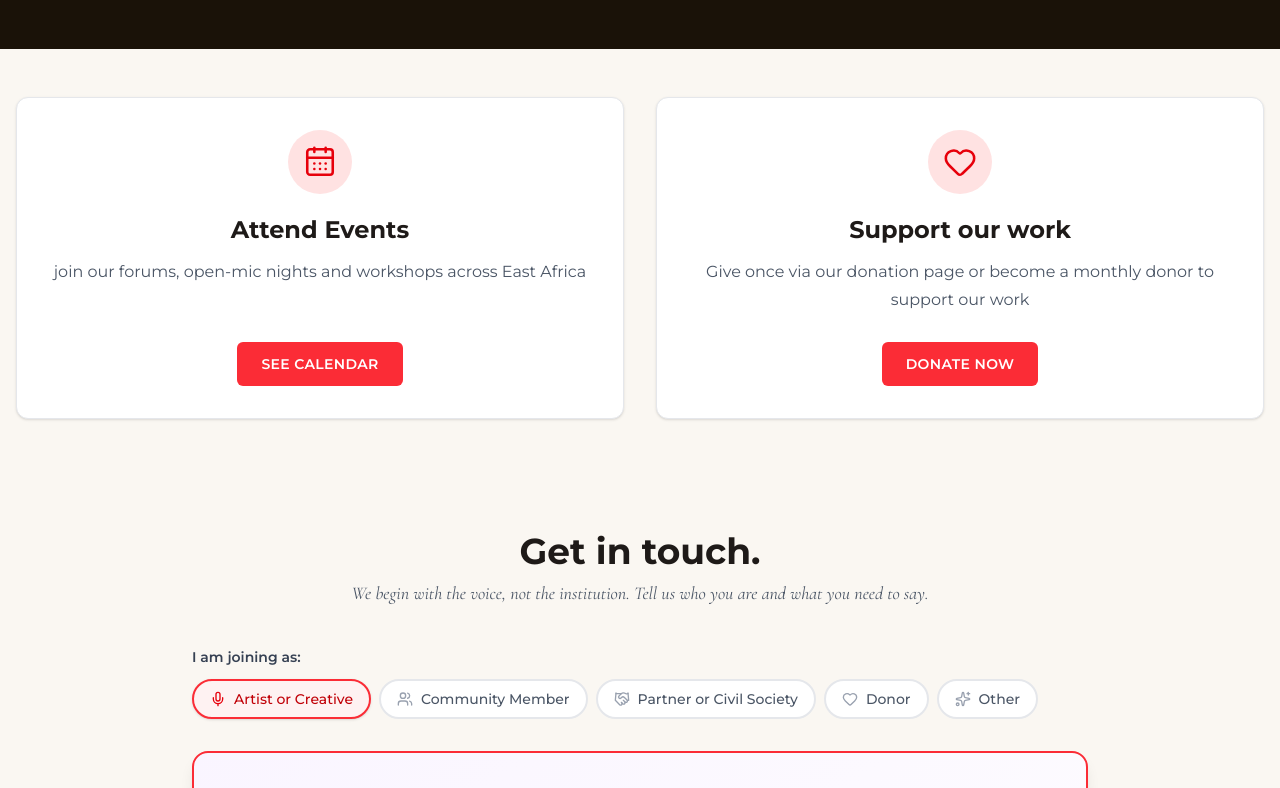
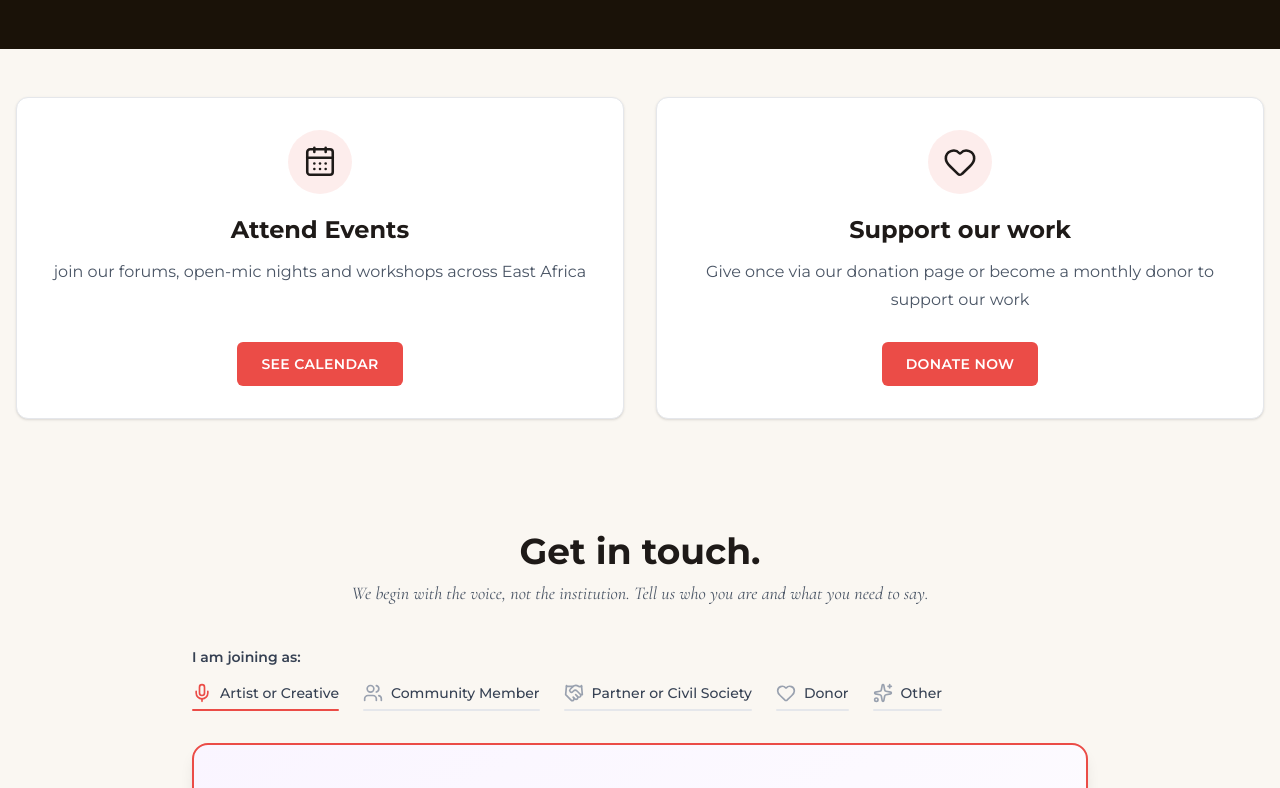
Before and after one commit to Jkosencha/Anika-Initiative, a React (Vite) app: page /get-involved in a window 1280 px wide. Shown: the part 244-1032 px from the top of the page. Built offline with nearby package versions, Linux system fonts and the light colour scheme.

Commit message:
feat&fix: changed color schema and redesigned the i am joining as section

```diff
--- a/src/pages/GetInvolved.jsx
+++ b/src/pages/GetInvolved.jsx
@@ -34,7 +34,7 @@ const GetInvolved = () => {
       description:
         "join our forums, open-mic nights and workshops across East Africa",
       cta: "SEE CALENDAR",
-      color: "red",
+      color: "coral",
       action: () => navigate("/events"),
     },
     {
@@ -43,7 +43,7 @@ const GetInvolved = () => {
       description:
         "Give once via our donation page or become a monthly donor to support our work",
       cta: "DONATE NOW",
-      color: "red",
+      color: "coral",
       action: () => navigate("/donate"),
     },
   ];
@@ -58,13 +58,14 @@ const GetInvolved = () => {
 
   const roleColors = {
     artist: {
-      bg: "bg-red-50",
-      border: "border-red-500",
-      ring: "ring-red-500",
-      text: "text-red-700",
-      button: "bg-red-600 hover:bg-red-700",
-      icon: "text-red-600",
+      bg: "bg-[#eb4c47]/10",
+      border: "border-[#eb4c47]",
+      ring: "ring-[#eb4c47]",
+      text: "text-[#eb4c47]",
+      button: "bg-[#eb4c47] hover:bg-[#d43d3a]",
+      icon: "text-[#eb4c47]",
       formBg: "from-purple-50 to-white",
+      box: "bg-[#eb4c47]",
     },
     community: {
       bg: "bg-green-50",
@@ -74,6 +75,7 @@ const GetInvolved = () => {
       button: "bg-green-600 hover:bg-green-700",
       icon: "text-green-600",
       formBg: "from-blue-50 to-white",
+      box: "bg-green-500",
     },
     partner: {
       bg: "bg-orange-50",
@@ -83,6 +85,7 @@ const GetInvolved = () => {
       button: "bg-orange-600 hover:bg-orange-700",
       icon: "text-orange-600",
       formBg: "from-green-50 to-white",
+      box: "bg-orange-500",
     },
     donor: {
       bg: "bg-blue-50",
@@ -92,6 +95,7 @@ const GetInvolved = () => {
       button: "bg-blue-600 hover:bg-blue-700",
       icon: "text-blue-600",
       formBg: "from-yellow-50 to-white",
+      box: "bg-blue-500",
     },
     other: {
       bg: "bg-gray-50",
@@ -101,6 +105,7 @@ const GetInvolved = () => {
       button: "bg-gray-600 hover:bg-gray-700",
       icon: "text-gray-600",
       formBg: "from-gray-50 to-white",
+      box: "bg-gray-500",
     },
   };
 
@@ -125,7 +130,7 @@ const GetInvolved = () => {
 
       toast.success(
         <div>
-          <p className="font-semibold text-lg">Howdy! Message Sent </p>
+          <p className="font-semibold text-sm">Howdy! Message Sent </p>
           <p className="text-sm text-gray-600 mt-1">
             Thanks for reaching out as a <strong>{roleLabel}</strong>.
           </p>
@@ -135,7 +140,7 @@ const GetInvolved = () => {
         </div>,
         {
           duration: 6000,
-          icon: <CheckCircle className="w-6 h-6 text-green-500" />,
+          icon: <CheckCircle className="w-4 h-4 text-green-500" />,
         },
       );
 
@@ -175,7 +180,7 @@ const GetInvolved = () => {
                 key={way.title}
                 className="flex min-h-[320px] flex-col items-center rounded-xl border border-gray-200 bg-white p-8 text-center shadow-sm transition-shadow hover:shadow-lg"
               >
-                <div className="mb-5 flex h-16 w-16 items-center justify-center rounded-full bg-red-100 text-red-600">
+                <div className="mb-5 flex h-16 w-16 items-center justify-center rounded-full bg-[#eb4c47]/10 text-[#eb4c47">
                   <Icon size={34} strokeWidth={1.8} aria-hidden="true" />
                 </div>
                 <h2 className="mb-3 text-2xl font-bold">{way.title}</h2>
@@ -185,7 +190,7 @@ const GetInvolved = () => {
                 <button
                   type="button"
                   onClick={way.action}
-                  className="rounded-md bg-red-500 px-6 py-3 text-sm font-semibold tracking-wide text-white transition-colors hover:bg-red-600 focus:outline-none focus:ring-2 focus:ring-red-500 focus:ring-offset-2 cursor-pointer"
+                  className="rounded-md  bg-[#eb4c47] px-6 py-3 text-sm font-semibold tracking-wide text-white transition-colors hover:bg-[#d43d3a] focus:outline-none focus:ring-2 focus:ring-[#eb4c47] focus:ring-offset-2 cursor-pointer"
                 >
                   {way.cta}
                 </button>
@@ -206,30 +211,35 @@ const GetInvolved = () => {
           </div>
 
           <div className="mb-8">
-            <p className="text-sm font-semibold text-gray-700 mb-3">
+            <p className="text-sm font-semibold text-gray-700 mb-4">
               I am joining as:
             </p>
-            <div className="flex flex-wrap gap-2">
+            <div className="flex flex-wrap gap-6 justify-center md:justify-start">
               {roles.map((role) => {
                 const Icon = role.icon;
                 const isActive = selectedRole === role.id;
                 const colors = roleColors[role.id];
 
                 return (
-                  <button
+                  <div
                     key={role.id}
                     onClick={() => setSelectedRole(role.id)}
-                    className={`flex items-center gap-2 px-4 py-2 rounded-full text-sm font-medium transition-all border-2 ${
-                      isActive
-                        ? `${colors.bg} ${colors.border} ${colors.text} shadow-sm`
-                        : "bg-white border-gray-200 text-gray-600 hover:border-gray-400"
-                    }`}
+                    className="flex flex-col items-center cursor-pointer transition-all duration-200"
                   >
-                    <Icon
-                      className={`w-4 h-4 ${isActive ? colors.icon : "text-gray-400"}`}
+                    <div className="flex items-center gap-2 text-sm font-medium text-gray-700">
+                      <Icon
+                        className={`w-5 h-5 ${
+                          isActive ? colors.icon : "text-gray-400"
+                        }`}
+                      />
+                      <span>{role.label}</span>
+                    </div>
+                    <div
+                      className={`mt-1.5 w-full h-0.5 rounded transition-colors ${
+                        isActive ? colors.box : "bg-gray-200"
+                      }`}
                     />
-                    {role.label}
-                  </button>
+                  </div>
                 );
               })}
             </div>
```
